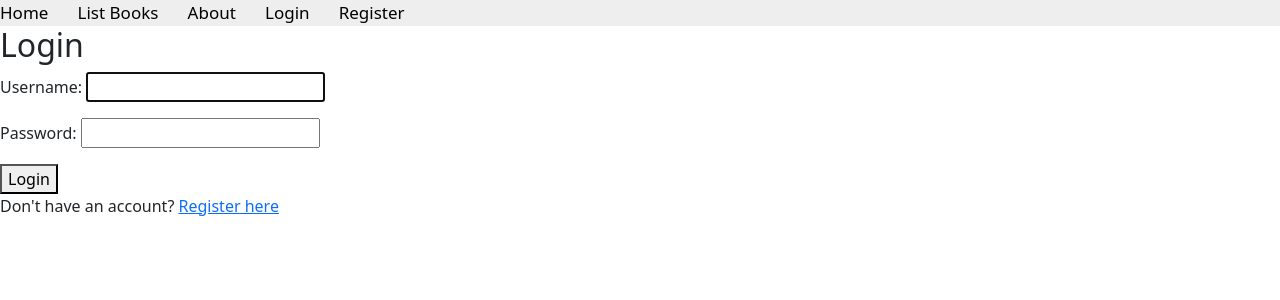
After one commit to Shamokh24/CS471-Labs, a Django app: page /users/login/ in a window 1280 px wide. The commit adds this page. Shown: the top 300 px of the page. Run offline with Django 5.2, Linux system fonts and the light colour scheme.

Commit message:
lab12&13

```diff
--- a/DjangoProjects/libraryproject/apps/templates/includes/header.html
+++ b/DjangoProjects/libraryproject/apps/templates/includes/header.html
@@ -2,4 +2,14 @@
     <a href="{% url "books.index" %}">Home</a>
     <a href="{% url "books.list_books" %}">List Books</a>
     <a href="{% url "books.aboutus" %}">About</a>
+    {% if user.is_authenticated %}
+<form action="{% url 'logout' %}" method="post" style="display: inline;">
+    {% csrf_token %}
+    <button type="submit" style="background: none; border: none; color: blue; text-decoration: underline; cursor: pointer; padding: 0;">
+        Logout
+    </button>
+</form>    {% else %}
+        <a href="{% url 'login' %}">Login</a>
+        <a href="{% url 'register' %}">Register</a>
+    {% endif %}
 </div>
--- a/DjangoProjects/libraryproject/apps/templates/layouts/base.html
+++ b/DjangoProjects/libraryproject/apps/templates/layouts/base.html
@@ -15,7 +15,13 @@
   {% block stylesheets %}{% endblock stylesheets %}
 </head>
 <body>
-
+  {% if messages %}
+    <ul class="messages">
+        {% for message in messages %}
+            <li class="{{ message.tags }}">{{ message }}</li>
+        {% endfor %}
+    </ul>
+  {% endif %}
     {% include "includes/header.html" %}
 
     {% block content %} {% endblock content %}
--- /dev/null
+++ b/DjangoProjects/libraryproject/apps/templates/usermodule/login.html
@@ -0,0 +1,12 @@
+{% extends 'layouts/base.html' %}
+
+{% block content %}
+<h2>Login</h2>
+<form method="post">
+    {% csrf_token %}
+    {{ form.as_p }}
+    <button type="submit">Login</button>
+</form>
+
+<p>Don't have an account? <a href="{% url 'register' %}">Register here</a></p>
+{% endblock %}
--- /dev/null
+++ b/DjangoProjects/libraryproject/apps/usermodule/templates/usermodule/login.html
@@ -0,0 +1,6 @@
+<h2>Log In</h2>
+<form method="POST">
+    {% csrf_token %}
+    {{ form.as_p }}
+    <button type="submit">Login</button>
+</form>
--- a/DjangoProjects/libraryproject/apps/usermodule/urls.py
+++ b/DjangoProjects/libraryproject/apps/usermodule/urls.py
@@ -2,6 +2,7 @@ from . import views
 from django.urls import path
 from django.conf import settings
 from django.conf.urls.static import static
+from django.contrib.auth import views as auth_views
 
 urlpatterns = [
     path('city_count/', views.student_city_count, name='students.city_count'),
@@ -11,4 +12,7 @@ urlpatterns = [
     path('lab11/students/delete/<int:id>/', views.student_delete, name='student_delete'),
     path('lab11/upload/', views.upload_profile, name='upload_profile'),
     path('profiles/', views.profile_list, name='profile_list'),
+    path('register/', views.register_view, name='register'),
+    path('login/', views.login_view, name='login'),
+    path('logout/', auth_views.LogoutView.as_view(), name='logout'),
 ]+ static(settings.MEDIA_URL, document_root=settings.MEDIA_ROOT)
--- a/DjangoProjects/libraryproject/apps/usermodule/views.py
+++ b/DjangoProjects/libraryproject/apps/usermodule/views.py
@@ -1,27 +1,59 @@
-from django.shortcuts import render
+from django.shortcuts import render, redirect, get_object_or_404
 from django.db.models import Count
 from .models import Student, Student2, StudentProfile
-from django.contrib.auth.mixins import LoginRequiredMixin
-from django.views.generic import ListView, CreateView, UpdateView, DeleteView
-from django.urls import reverse_lazy
 from .forms import StudentForm, ProfileForm, Student2Form
-from django.shortcuts import render, redirect, get_object_or_404
+from django.contrib.auth.forms import UserCreationForm, AuthenticationForm
+from django.contrib.auth import login, logout, authenticate
+from django.contrib import messages
+from django.contrib.auth.decorators import login_required
 
-def student_city_count(request):
-    # This groups students by their address city and counts them
-    city_counts = Student.objects.values('address__city').annotate(count=Count('id'))
-    return render(request, 'usermodule/city_count.html', {'city_counts': city_counts})
+# --- Authentication & Registration ---
 
+def register_view(request):
+    """Handles new user registration using Django's built-in UserCreationForm."""
+    if request.method == 'POST':
+        form = UserCreationForm(request.POST)
+        if form.is_valid():
+            form.save()
+            username = form.cleaned_data.get('username')
+            messages.success(request, f'Account created for {username}! You can now login.')
+            return redirect('login')  # Ensure 'login' is named in your urls.py
+    else:
+        form = UserCreationForm()
+    return render(request, 'usermodule/register.html', {'form': form})
 
+def login_view(request):
+    """Handles user login and redirects to the student list upon success."""
+    if request.method == 'POST':
+        form = AuthenticationForm(data=request.POST)
+        if form.is_valid():
+            user = form.get_user()
+            login(request, user)
+            messages.info(request, f'Login successful! Welcome, {user.username}.')
+            # Redirecting to 'student_list' instead of a hardcoded path to prevent errors
+            return redirect('student_list')
+        else:
+            messages.error(request, "Invalid username or password.")
+    else:
+        form = AuthenticationForm()
+    return render(request, 'usermodule/login.html', {'form': form})
+
+def logout_view(request):
+    """Logs out the user and redirects back to the login page."""
+    logout(request)
+    messages.info(request, "You have logged out.")
+    return redirect('login')
+
+# --- Student Management ---
+
+@login_required
 def student_list(request):
-    #students = Student.objects.all()
-    #return render(request, 'usermodule/student_list.html', {'students': students})
+    """Displays all students. Requires the user to be logged in."""
     students = Student2.objects.all()
     return render(request, 'usermodule/student_list.html', {'students': students})
 
-# apps/usermodule/views.py
 def student_add(request):
-    # Make sure this is Student2Form!
+    """Adds a new student using Student2Form."""
     form = Student2Form(request.POST or None)
     if form.is_valid():
         form.save()
@@ -29,6 +61,7 @@ def student_add(request):
     return render(request, 'usermodule/student_form.html', {'form': form})
 
 def student_update(request, id):
+    """Updates an existing student's details."""
     student = get_object_or_404(Student2, id=id)
     form = StudentForm(request.POST or None, instance=student)
     if form.is_valid():
@@ -37,15 +70,19 @@ def student_update(request, id):
     return render(request, 'usermodule/student_form.html', {'form': form})
 
 def student_delete(request, id):
+    """Deletes a student record after POST confirmation."""
     student = get_object_or_404(Student2, id=id)
     if request.method == 'POST':
         student.delete()
         return redirect('student_list')
     return render(request, 'usermodule/student_delete.html', {'student': student})
 
+# --- Profile & Media Handling ---
+
 def upload_profile(request):
+    """Handles image uploads for student profiles."""
     if request.method == 'POST':
-        form = ProfileForm(request.POST, request.FILES) # FILES is required for images
+        form = ProfileForm(request.POST, request.FILES)
         if form.is_valid():
             form.save()
             return redirect('profile_list')
@@ -53,13 +90,14 @@ def upload_profile(request):
         form = ProfileForm()
     return render(request, 'usermodule/upload.html', {'form': form})
 
-def student2_add(request):
-    form = Student2Form(request.POST or None)
-    if form.is_valid():
-        form.save() # Django handles saving the Many-to-Many links automatically
-        return redirect('student_list')
-    return render(request, 'usermodule/student_form.html', {'form': form})
-
 def profile_list(request):
+    """Displays all uploaded student profiles."""
     profiles = StudentProfile.objects.all()
     return render(request, 'usermodule/profile_list.html', {'profiles': profiles})
+
+# --- Analytics ---
+
+def student_city_count(request):
+    """Groups students by city and provides a count for each."""
+    city_counts = Student.objects.values('address__city').annotate(count=Count('id'))
+    return render(request, 'usermodule/city_count.html', {'city_counts': city_counts})
--- a/DjangoProjects/libraryproject/libraryproject/settings.py
+++ b/DjangoProjects/libraryproject/libraryproject/settings.py
@@ -124,3 +124,7 @@ STATICFILES_DIRS = [( os.path.join(BASE_DIR, "apps/static"))]
 
 MEDIA_URL = '/media/'
 MEDIA_ROOT = os.path.join(BASE_DIR, 'media')
+
+LOGIN_URL = 'login'
+LOGIN_REDIRECT_URL = 'home'
+LOGOUT_REDIRECT_URL = 'login'
```
Also changed, not shown: DjangoProjects/libraryproject/apps/usermodule/forms.py (+11 -4 lines), DjangoProjects/libraryproject/apps/usermodule/templates/usermodule/register.html (added, +10 -0 lines), DjangoProjects/libraryproject/apps/usermodule/templates/usermodule/student_list.html (+73 -2 lines), DjangoProjects/libraryproject/db.sqlite3.
